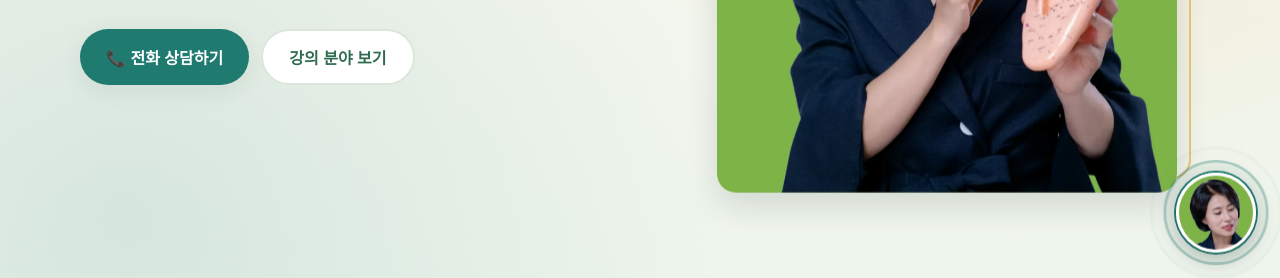
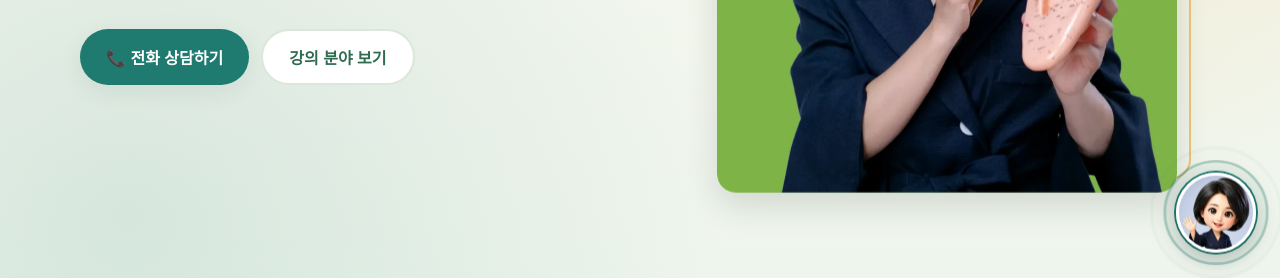
Before and after one commit to eduearcho/jaesuk-ear-therapy, a plain HTML site: page index.html in a window 1280 px wide. Shown: the part 522-800 px from the top of the page. Drawn offline with Linux system fonts and the light colour scheme.

Commit message:
안내원 아바타를 손 흔드는 3D 치비 캐릭터로 교체
Co-Authored-By: Claude Opus 5.5 <noreply@anthropic.com>

```diff
--- a/index.html
+++ b/index.html
@@ -233,7 +233,7 @@
     <button class="guide-avatar" type="button" aria-expanded="false" aria-controls="guide-popup" aria-label="안내 메뉴 열기">
       <span class="guide-wave" aria-hidden="true"></span>
       <span class="guide-wave" aria-hidden="true"></span>
-      <img src="images/avatar.jpg" width="240" height="240" alt="">
+      <img src="images/avatar-chibi.jpg" width="240" height="240" alt="">
     </button>
   </div>
 </body>
```
Also changed, not shown: images/avatar-chibi.jpg (added), images/avatar.jpg (deleted).
